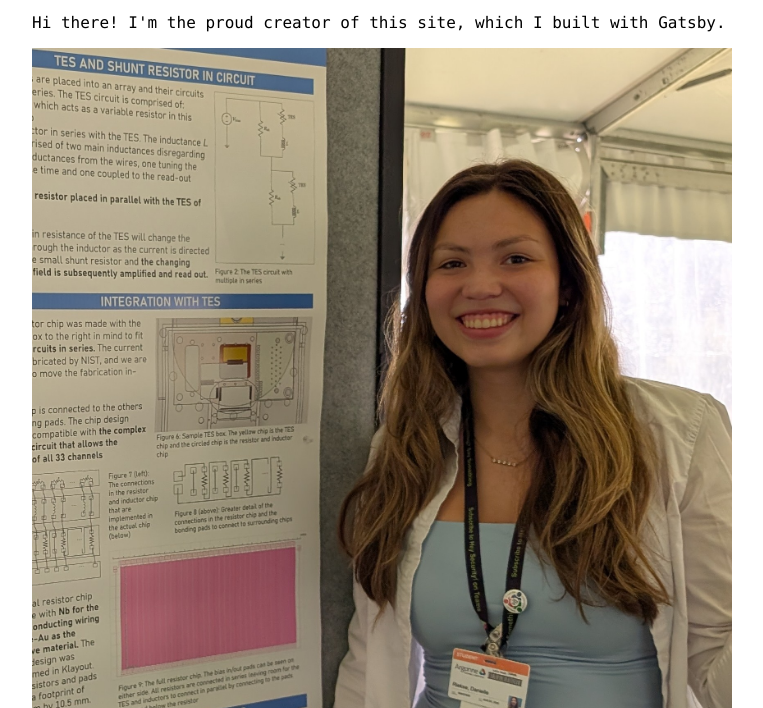
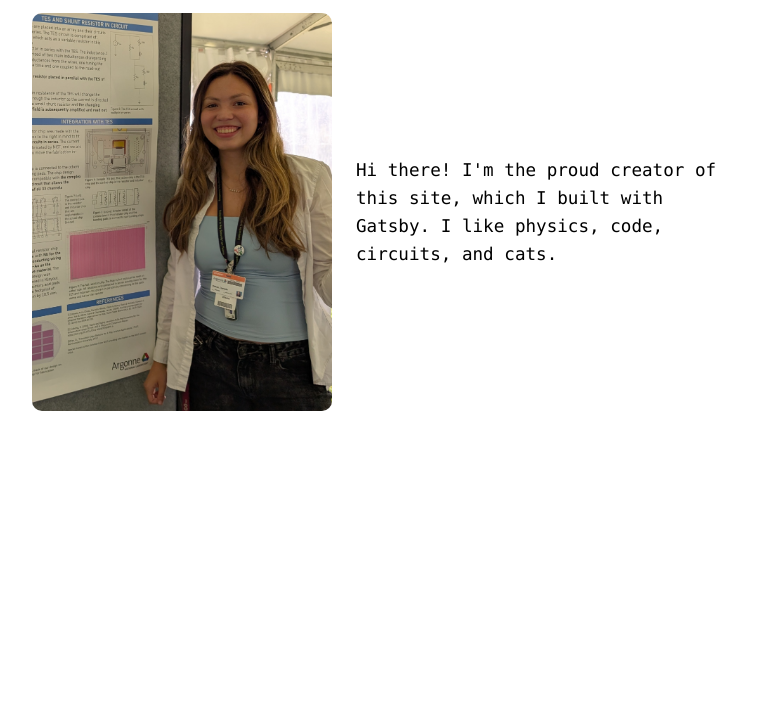
Before and after one commit to dzriekse/personal-website, a Gatsby site: page /about in a window 1280 px wide. Shown: the part 92-800 px from the top of the page, without its empty margins (258-1021 px from the left). Built offline with nearby package versions, Linux system fonts and the light colour scheme; Gatsby itself is replaced by a stand-in of ours; a web font is replaced by a local one.

Commit message:
picture and about started

```diff
--- a/src/pages/about.js
+++ b/src/pages/about.js
@@ -2,17 +2,25 @@ import * as React from 'react'
 import Layout from '../components/layout'
 import Seo from '../components/seo'
 import { StaticImage } from 'gatsby-plugin-image'
+import * as styles from './about.module.css'
 
 const AboutPage = () => {
     return (
 
       <Layout pageTitle="about">
-          <p>Hi there! I'm the proud creator of this site, which I built with Gatsby.</p>
+        <div className={styles.flexContainer}>
           <StaticImage
             alt="A headshot of Zumi Riekse"
             src="../images/zumi_profile.jpg"
+            className={styles.profileImage}
           />
+          <p className={styles.bioText}>
+            Hi there! I'm the proud creator of this site, which I built with Gatsby.
+            I like physics, code, circuits, and cats.
+        </p>
+        </div>
         </Layout>
+
     )
   }
 
--- /dev/null
+++ b/src/pages/about.module.css
@@ -0,0 +1,18 @@
+.flexContainer {
+  display: flex;
+  align-items: center;
+  gap: 1.5rem;
+}
+
+.profileImage {
+  width: 70%;
+  max-width: 300px;
+  height: auto;
+  border-radius: 10px;
+}
+
+.bioText {
+  flex: 1;
+  font-size: 1.1rem;
+  line-height: 1.6;
+}
```
